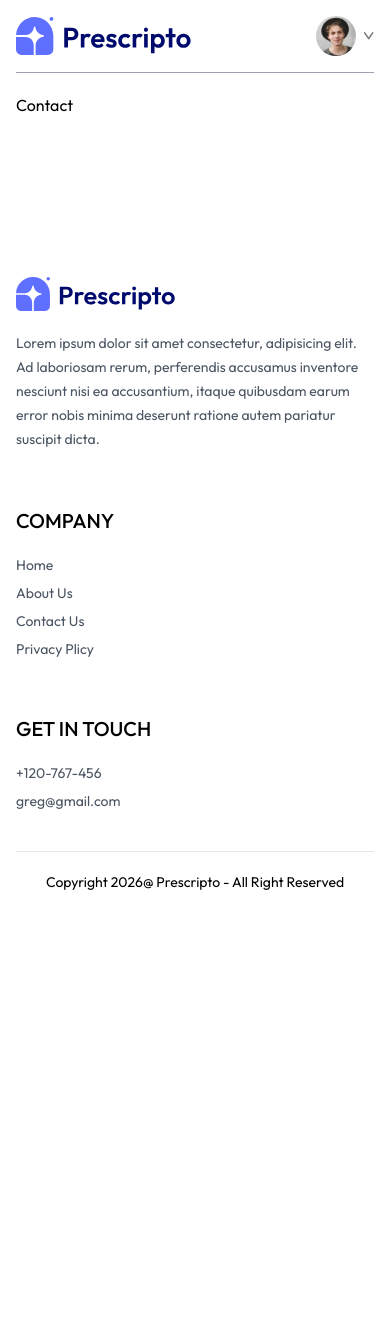
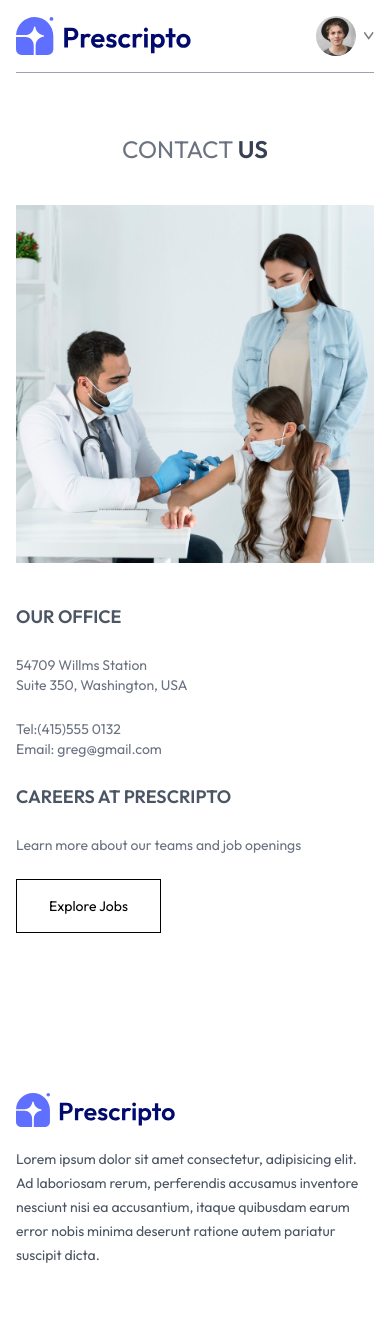
Before and after one commit to Anmol-rajput20/doctor-appointment-booking-system, a React (Vite) app in the folder frontend/: page /contact in a window 390 px wide. Shown: the top 1327 px of the page. Before the commit the page ends 912 px from the top, so only its background shows below. Built offline with nearby package versions, Linux system fonts and the light colour scheme.

Commit message:
Implement responsive contact page

```diff
--- a/frontend/src/pages/About.jsx
+++ b/frontend/src/pages/About.jsx
@@ -26,17 +26,17 @@
 
       <div className='flex flex-col md:flex-row mb-20'>
 
-        <div className='border px-10 md:px-16 py-8 sm:py-16 flex flex-col gap-5 text-[15px] hover:bg-primary hover:text-white transition-all duration-300 text-gray-600 cursor-pointer'>
+        <div className='border px-10 md:px-16 py-8 sm:py-16 flex flex-col gap-5 text-[15px] hover:bg-black hover:text-white transition-all duration-300 text-gray-600 cursor-pointer'>
           <b>EFFICIENCY</b>
           <p>Streamlined Appointment Scheduling That Fits Into Your Busy Lifestyle.</p>
         </div>
 
-        <div className='border px-10 md:px-16 py-8 sm:py-16 flex flex-col gap-5 text-[15px] hover:bg-primary hover:text-white transition-all duration-300 text-gray-600 cursor-pointer'>
+        <div className='border px-10 md:px-16 py-8 sm:py-16 flex flex-col gap-5 text-[15px] hover:bg-black hover:text-white transition-all duration-300 text-gray-600 cursor-pointer'>
           <b>CONVENIENCE</b>
           <p>Access To A Network Of Trusted Healthcare Professionals In Your Area.</p>
         </div>
 
-        <div className='border px-10 md:px-16 py-8 sm:py-16 flex flex-col gap-5 text-[15px] hover:bg-primary hover:text-white transition-all duration-300 text-gray-600 cursor-pointer'>
+        <div className='border px-10 md:px-16 py-8 sm:py-16 flex flex-col gap-5 text-[15px] hover:bg-black hover:text-white transition-all duration-300 text-gray-600 cursor-pointer'>
           <b>PERSONALIZATION</b>
           <p>Tailored Recommendations And Reminders To Help You Stay On Top Of Your Health.</p>
         </div>
--- a/frontend/src/pages/Contact.jsx
+++ b/frontend/src/pages/Contact.jsx
@@ -1,8 +1,26 @@
 import React from 'react'
+import { assets } from '../assets/assets_frontend/assets'
 
 const Contact = () => {
   return (
-    <div>Contact</div>
+    <div>
+      <div className='text-center text-2xl pt-10 text-gray-500'>
+        <p>CONTACT <span className='text-gray-700 font-semibold'>US</span></p>
+      </div>
+
+      <div className='my-10 flex flex-col justify-center md:flex-row gap-10 mb-28 text-sm'>
+        <img className='w-full max-w-[360px]' src={assets.contact_image}></img>
+
+        <div className='flex flex-col justify-center items-start gap-6'>
+          <p className='text-lg font-semibold text-gray-600'>OUR OFFICE</p>
+          <p className='text-gray-500'>54709 Willms Station <br/> Suite 350, Washington, USA</p>
+          <p className='text-gray-500'>Tel:(415)555 0132 <br/> Email: greg@gmail.com</p>
+          <p className='font-semibold text-lg text-gray-600'>CAREERS AT PRESCRIPTO</p>
+          <p className='text-gray-500'>Learn more about our teams and job openings</p>
+          <button className='border border-black px-8 py-4 text-sm hover:bg-black hover:text-white transition-all duration-500'>Explore Jobs</button>
+        </div>
+      </div>
+    </div>
   )
 }
 
```
